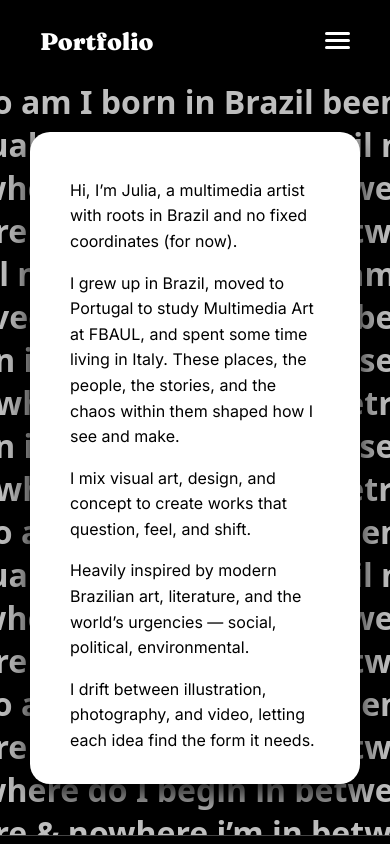
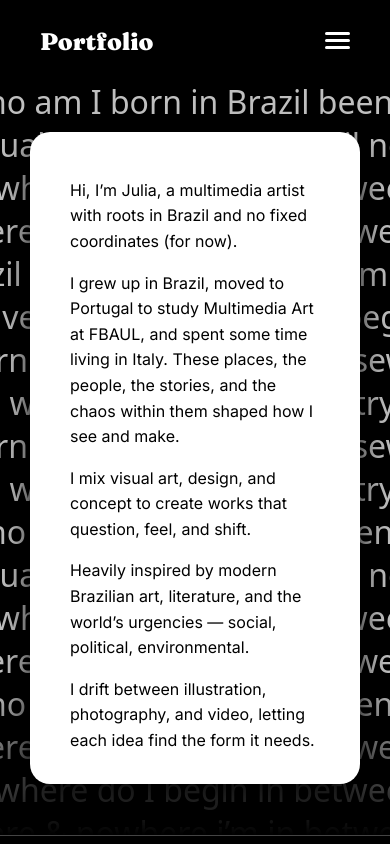
Before and after one commit to nicolecnogueira/portfolio, a React (Vite) app: page /about in a window 390 px wide. Shown: the top 844 px of the page. Built offline with nearby package versions, Linux system fonts and the light colour scheme; a web font is replaced by a local one.

Commit message:
style: ajustando detalhes de fonte e responsividade

```diff
--- a/src/components/pages/About.jsx
+++ b/src/components/pages/About.jsx
@@ -48,7 +48,7 @@ function About() {
       <div className={styles.marqueeBackground}>
         {marqueeLines}
       </div>
-
+      <div className={styles.gradientOverlay}></div>
       <div className={styles.contentCard}>
         <p>
           Hi, I’m Julia, a multimedia artist with roots in Brazil and no fixed coordinates (for now).
--- a/src/components/pages/About.module.css
+++ b/src/components/pages/About.module.css
@@ -23,7 +23,6 @@
   width: 100%;
   white-space: nowrap;
   font-size: 2rem;
-  font-weight: bold;
   opacity: 0.75;
 }
 
@@ -77,3 +76,12 @@
 .contentCard p:last-child {
   margin-bottom: 0;
 }
+
+ .gradientOverlay {
+  position: absolute;
+  bottom: 0;
+  left: 0;
+  width: 100%;
+  height: 20%;
+  background: linear-gradient(to top, black, transparent);
+}
--- a/src/components/pages/Home.module.css
+++ b/src/components/pages/Home.module.css
@@ -1,7 +1,7 @@
 .gifSection {
   position: relative;
   width: 100%;
-  height: 120vh;
+  height: 80vh;
 }
 
 .gifImage {
@@ -96,10 +96,12 @@
 }
 
 .latestWorkTitle {
-  font-size: 2rem;
+  font-size:larger;
+  font-family: 'Inter';
+  font-weight:400;
   color: black;
-  margin-bottom: 20px;
-  font-weight: lighter;
+  padding: 0px 35px;
+  max-width: 1200px;
 }
 
 .latestWorkGrid {
--- a/src/components/pages/ObraDetail.module.css
+++ b/src/components/pages/ObraDetail.module.css
@@ -7,6 +7,16 @@
 .mediaContainer {
     flex: 2;
 }
+
+.mediaSectionTitle {
+  font-size:larger;
+  font-family: 'Inter';
+  font-weight:400;
+  color: black;
+  padding: 0px 35px;
+  max-width: 1200px;
+}
+
 .mediaContainer img, .mediaContainer video {
     max-width: 100%;
 }
```
